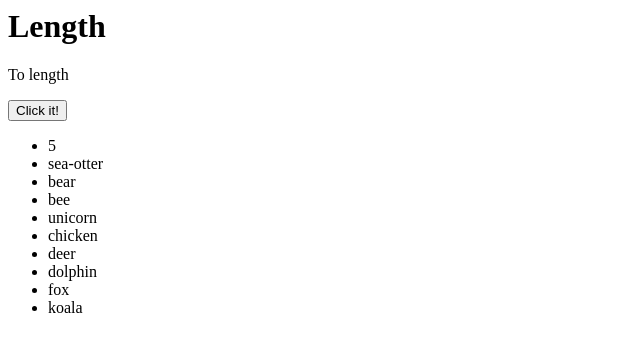
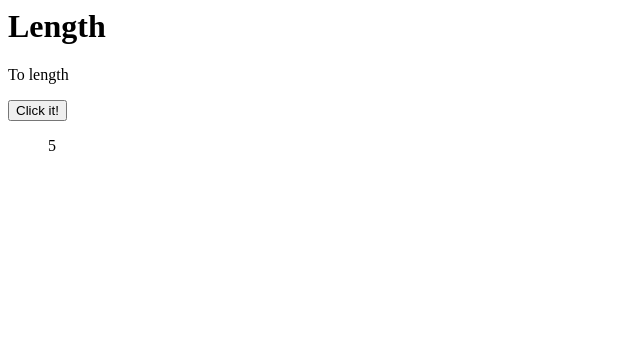
Before and after one commit to Jiayu0330/Arrays, a plain HTML site: page Array2.html in a window 1280 px wide. Both pictures are taken after a click on the button "Click it!". Shown: the whole page, without its empty margins (0-640 px from the left). Drawn offline with Linux system fonts and the light colour scheme.

Commit message:
Update Array2.html

```diff
--- a/Array2.html
+++ b/Array2.html
@@ -6,7 +6,7 @@
   <h1>Length</h1>
   <p>To length</p>
   <button onclick = "animals.forEach(myFunction)">Click it!</button>
-  <ul>
+  <ul id="u">
     <li id="d">dragon</li>
     <li id="s">sea-otter</li>
     <li id="bear">bear</li>
@@ -21,10 +21,10 @@
 
   <script>
   var animals = ["dragon","sea-otter","bear","bee","unicorn","chicken","deer","dolphin","fox","koala"]
-  d = document.getElementById("d");
+  u = document.getElementById("u");
 
   function myFunction(item){
-    d.innerHTML = item.length + "<br>";
+    u.innerHTML = item.length + "<br>";
   }
 
   </script>
```
